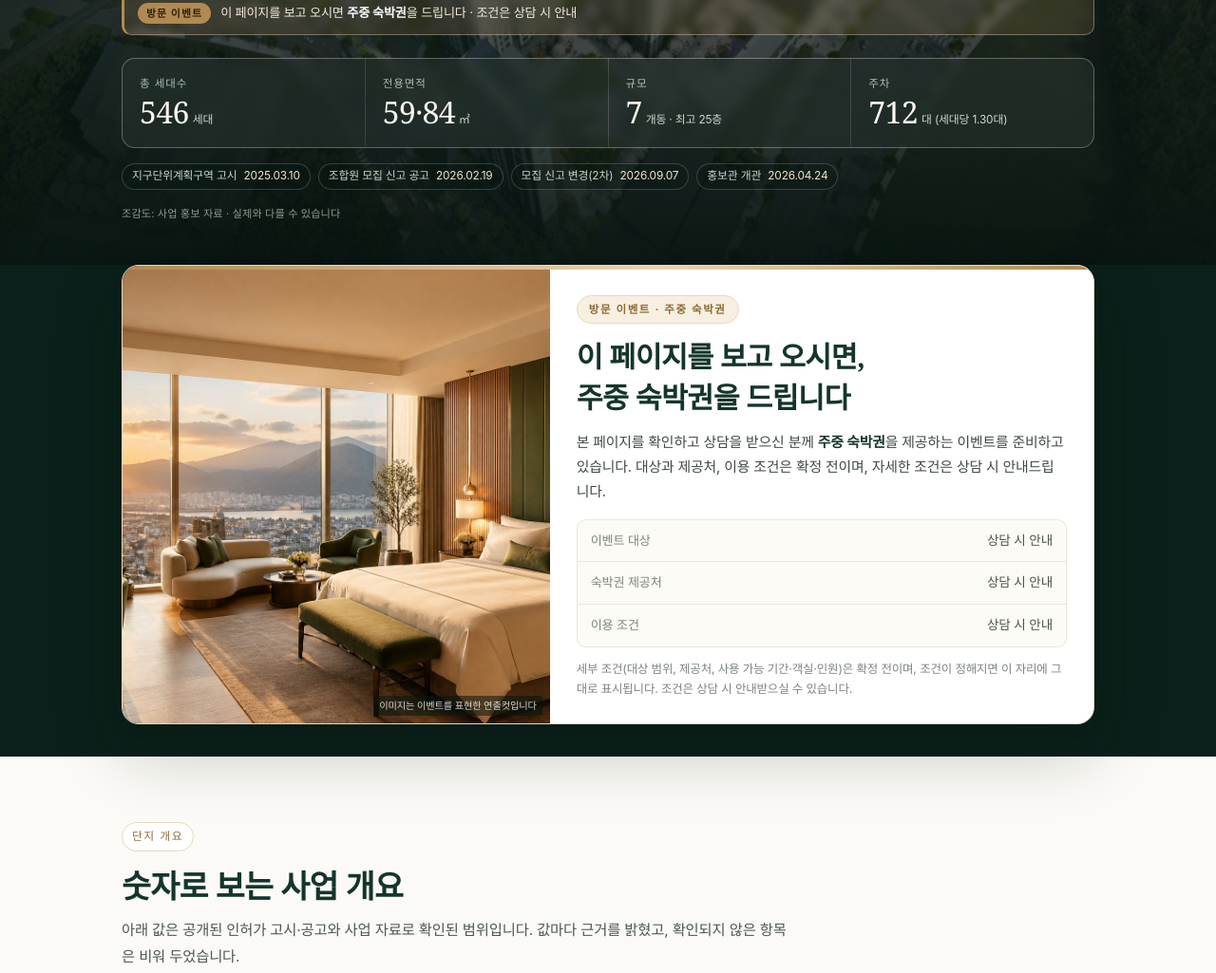
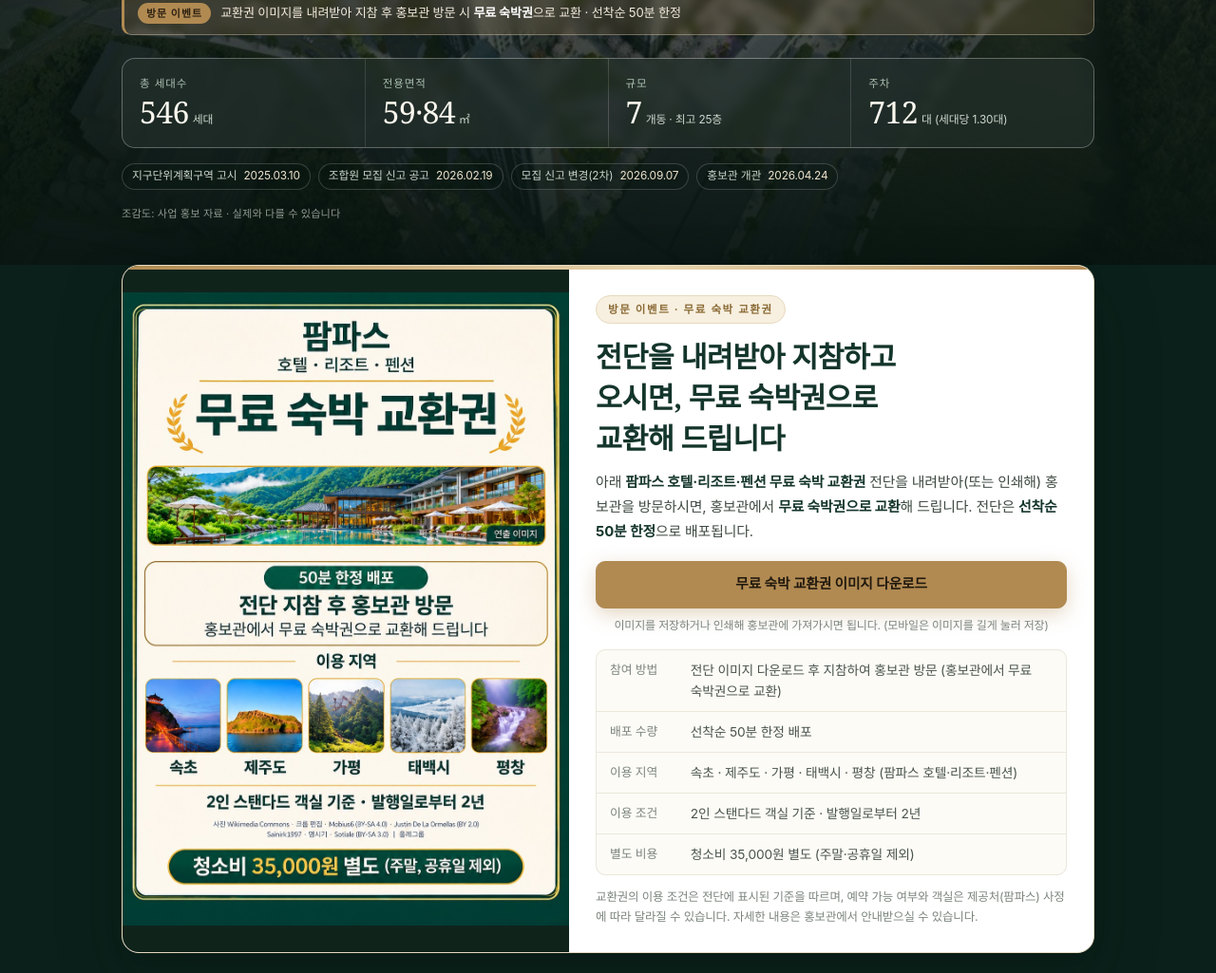
Before and after one commit to ongtnt02/ongtnt02.github.io, a plain HTML site: page hyunview/index.html in a window 1280 px wide. Shown: the part 488-1513 px from the top of the page at 95% size. Drawn offline with Linux system fonts and the light colour scheme.

Commit message:
hyunview: 방문 이벤트를 팜파스 무료 숙박 교환권 전단·다운로드 안내로 교체

```diff
--- a/hyunview/index.html
+++ b/hyunview/index.html
@@ -8,7 +8,7 @@
 <meta name="robots" content="noindex, nofollow">
 <meta name="color-scheme" content="light">
 <link rel="preload" as="image" href="assets/hero-aerial.jpg">
-<link rel="stylesheet" href="styles.css?v=20261120c">
+<link rel="stylesheet" href="styles.css?v=20261125a">
 </head>
 <body>
 <a class="skip-link" href="#main">본문으로 바로 가기</a>
@@ -64,7 +64,7 @@
 
       <a class="hero-event" href="#event">
         <span class="hero-event-label">방문 이벤트</span>
-        <span class="hero-event-text">이 페이지를 보고 오시면 <strong>주중 숙박권</strong>을 드립니다 · 조건은 상담 시 안내</span>
+        <span class="hero-event-text">교환권 이미지를 내려받아 지참 후 홍보관 방문 시 <strong>무료 숙박권</strong>으로 교환 · 선착순 50분 한정</span>
       </a>
 
       <dl class="stats">
@@ -103,25 +103,30 @@
     <div class="wrap">
       <div class="event-card">
         <figure class="event-media">
-          <img src="assets/event-stay.jpg" alt="주중 숙박권 이벤트를 나타내는 호텔 객실 연출 이미지" width="1536" height="1024" loading="lazy" decoding="async">
-          <figcaption>이미지는 이벤트를 표현한 연출컷입니다</figcaption>
+          <img src="assets/event-voucher.jpg" alt="팜파스 호텔·리조트·펜션 무료 숙박 교환권 전단 이미지" width="1053" height="1494" loading="lazy" decoding="async">
         </figure>
         <div class="event-copy">
-          <p class="event-label">방문 이벤트 · 주중 숙박권</p>
-          <h2 id="event-title">이 페이지를 보고 오시면,<br>주중 숙박권을 드립니다</h2>
+          <p class="event-label">방문 이벤트 · 무료 숙박 교환권</p>
+          <h2 id="event-title">전단을 내려받아 지참하고<br>오시면, 무료 숙박권으로<br>교환해 드립니다</h2>
           <p class="event-body">
-            본 페이지를 확인하고 상담을 받으신 분께 <strong>주중 숙박권</strong>을 제공하는
-            이벤트를 준비하고 있습니다. 대상과 제공처, 이용 조건은 확정 전이며,
-            자세한 조건은 상담 시 안내드립니다.
+            아래 <strong>팜파스 호텔·리조트·펜션 무료 숙박 교환권</strong> 전단을 내려받아(또는 인쇄해)
+            홍보관을 방문하시면, 홍보관에서 <strong>무료 숙박권으로 교환</strong>해 드립니다.
+            전단은 <strong>선착순 50분 한정</strong>으로 배포됩니다.
           </p>
+          <a class="btn btn-primary event-download" href="assets/event-voucher.jpg" download="현진에버빌-하이뷰-무료숙박교환권.jpg">
+            무료 숙박 교환권 이미지 다운로드
+          </a>
+          <p class="event-download-hint">이미지를 저장하거나 인쇄해 홍보관에 가져가시면 됩니다. (모바일은 이미지를 길게 눌러 저장)</p>
           <ul class="event-terms">
-            <li><span>이벤트 대상</span> 상담 시 안내</li>
-            <li><span>숙박권 제공처</span> 상담 시 안내</li>
-            <li><span>이용 조건</span> 상담 시 안내</li>
+            <li><span>참여 방법</span><p>전단 이미지 다운로드 후 지참하여 홍보관 방문 (홍보관에서 무료 숙박권으로 교환)</p></li>
+            <li><span>배포 수량</span><p>선착순 50분 한정 배포</p></li>
+            <li><span>이용 지역</span><p>속초 · 제주도 · 가평 · 태백시 · 평창 (팜파스 호텔·리조트·펜션)</p></li>
+            <li><span>이용 조건</span><p>2인 스탠다드 객실 기준 · 발행일로부터 2년</p></li>
+            <li><span>별도 비용</span><p>청소비 35,000원 별도 (주말·공휴일 제외)</p></li>
           </ul>
           <p class="event-note">
-            세부 조건(대상 범위, 제공처, 사용 가능 기간·객실·인원)은 확정 전이며,
-            조건이 정해지면 이 자리에 그대로 표시됩니다. 조건은 상담 시 안내받으실 수 있습니다.
+            교환권의 이용 조건은 전단에 표시된 기준을 따르며, 예약 가능 여부와 객실은 제공처(팜파스) 사정에 따라 달라질 수 있습니다.
+            자세한 내용은 홍보관에서 안내받으실 수 있습니다.
           </p>
         </div>
       </div>
@@ -722,7 +727,7 @@
           <h3>이미지에 대하여</h3>
           <ul class="notice-list">
             <li>본 페이지의 조감도·투시도·배치도·평면도·커뮤니티 이미지는 사업 홍보 자료이며, 소비자의 이해를 돕기 위한 CG·연출 이미지입니다. 실제 시공·준공 모습과 다를 수 있습니다.</li>
-            <li>주중 숙박권 이벤트 이미지는 이벤트를 표현한 연출컷으로, 실제 제공되는 숙소와 무관합니다.</li>
+            <li>무료 숙박 교환권 전단은 제공처(팜파스)의 이벤트 이미지이며, 전단 안의 숙소 사진은 연출 이미지입니다. 교환권의 이용 조건·유효기간은 전단에 표시된 기준을 따릅니다.</li>
             <li>입지 안내도에 표시된 개발 계획(GTX-C, 경전철 신설 등)은 예정·계획 단계로 확정된 사항이 아닙니다.</li>
             <li>이미지의 세부 표기(면적·세대수)는 사업계획승인 이후 변경될 수 있으며, 최종 내용은 공고문과 계약서로 확인하시기 바랍니다.</li>
           </ul>
@@ -746,7 +751,7 @@
           <li>국토교통부 보도자료(2026.09.14) GTX-C 노선 착공, 국회 인사청문회 답변(2026.09.16), 이투데이·한국경제·뉴스타운 보도</li>
           <li>경기도의정부교육지원청 관내학교현황·초등학교학구안내, 연합뉴스(2026.11.15) 중학교 학군 분리 추진 보도</li>
           <li>카카오맵 길찾기(2026.11.20) — 거리·소요 시간</li>
-          <li>이미지: 사업 공식 홍보 사이트(현진에버빌 하이뷰) 공개 자료 — 조감도·배치도·평면도·커뮤니티·입지 안내도. 이벤트 이미지는 연출 생성 이미지</li>
+          <li>이미지: 사업 공식 홍보 사이트(현진에버빌 하이뷰) 공개 자료 — 조감도·배치도·평면도·커뮤니티·입지 안내도. 이벤트 전단은 제공처(팜파스) 교환권 이미지(사진 출처·라이선스는 전단 하단 표기)</li>
           <li>공개 보도: 대한경제(2026.06.08·2026.07.03), 리얼캐스트(2026.04.24·2026.06.11), 뷰어스(2026.04.13·2026.04.24), 넥스트데일리(2026.07.07), 부동산이슈저널(2026.04.20)</li>
         </ul>
       </div>
--- a/hyunview/styles.css
+++ b/hyunview/styles.css
@@ -402,13 +402,14 @@ a { color: inherit; }
 .event-media {
   position: relative;
   margin: 0;
-  background: #16231d;
+  background: #0f231b;
 }
 .event-media img {
   width: 100%;
-  aspect-ratio: 3 / 2;
-  object-fit: cover;
-  object-position: 50% 55%;
+  height: auto;
+  aspect-ratio: 1053 / 1494;
+  object-fit: contain;
+  object-position: 50% 0;
 }
 .event-media figcaption {
   position: absolute;
@@ -455,15 +456,38 @@ a { color: inherit; }
   overflow: hidden;
 }
 .event-terms li {
-  display: flex;
-  justify-content: space-between;
-  gap: 12px;
+  display: grid;
+  grid-template-columns: 5.2em minmax(0, 1fr);
+  align-items: start;
+  gap: 2px 14px;
   background: #fcfbf6;
   padding: 10px 14px;
   font-size: .85rem;
   color: #4a544d;
 }
-.event-terms li span { color: #7c857e; font-size: .82rem; }
+.event-terms li span {
+  color: #7c857e;
+  font-size: .8rem;
+  line-height: 1.7;
+}
+.event-terms li p {
+  margin: 0;
+  font-size: .86rem;
+  line-height: 1.6;
+  word-break: keep-all;
+}
+.event-download {
+  width: 100%;
+  margin-top: 18px;
+  text-align: center;
+}
+.event-download-hint {
+  margin-top: 8px;
+  font-size: .75rem;
+  line-height: 1.6;
+  color: #7b847d;
+  text-align: center;
+}
 .event-note {
   margin-top: 12px;
   font-size: .78rem;
@@ -1115,9 +1139,11 @@ a { color: inherit; }
   .hero-media img { object-position: 50% 45%; }
   .stats { grid-template-columns: repeat(4, minmax(0, 1fr)); }
   .stat { padding: 16px 18px 18px; }
-  .event-card { grid-template-columns: 44% 1fr; align-items: stretch; }
-  .event-media img { height: 100%; aspect-ratio: auto; min-height: 300px; }
+  .event-card { grid-template-columns: minmax(0, .92fr) minmax(0, 1.08fr); align-items: stretch; }
+  .event-media { display: flex; align-items: center; justify-content: center; }
+  .event-media img { height: auto; aspect-ratio: 1053 / 1494; }
   .event-copy { padding: 30px 28px 26px; }
+  .event-download { width: 100%; }
   .overview-grid { grid-template-columns: 1.1fr 1fr; align-items: start; gap: 18px; }
   .overview-figs { grid-template-columns: 1fr; }
   .loc-grid { grid-template-columns: 1fr 1fr; align-items: start; gap: 22px; }
```
Also changed, not shown: hyunview/assets/event-voucher.jpg (added).
